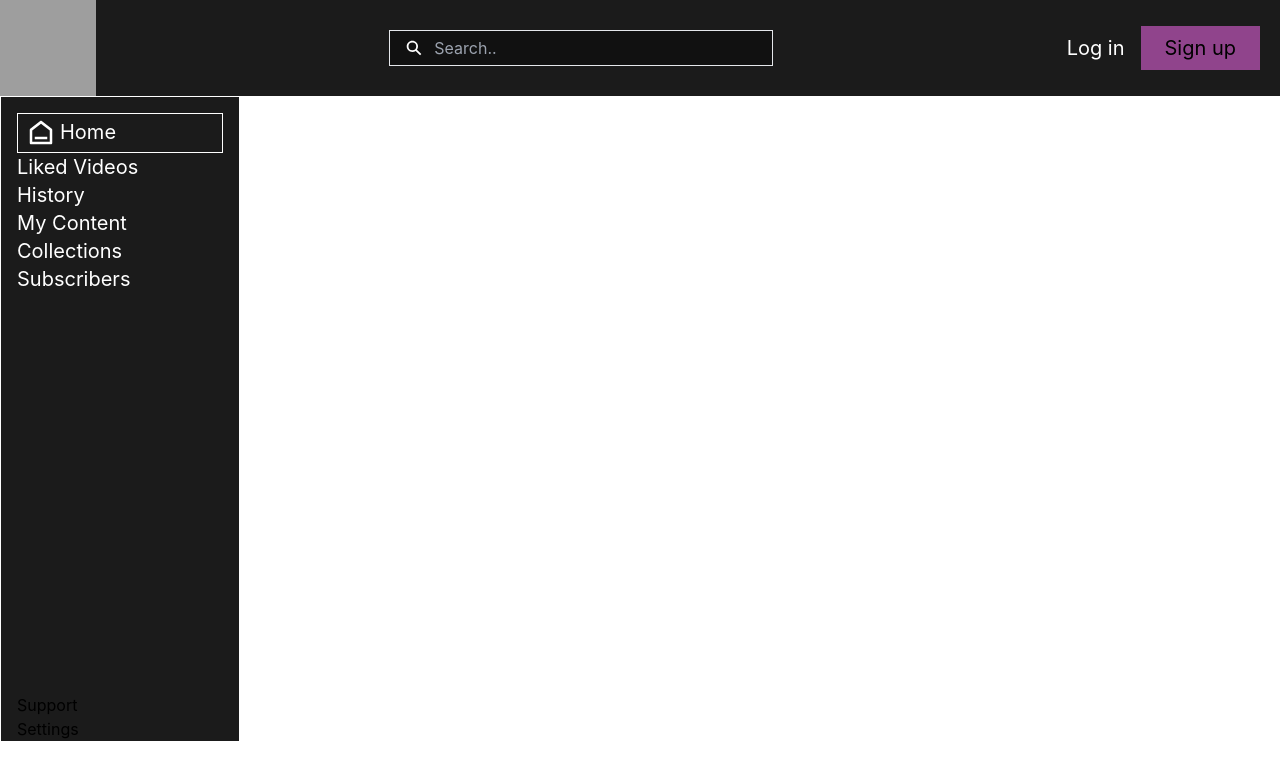
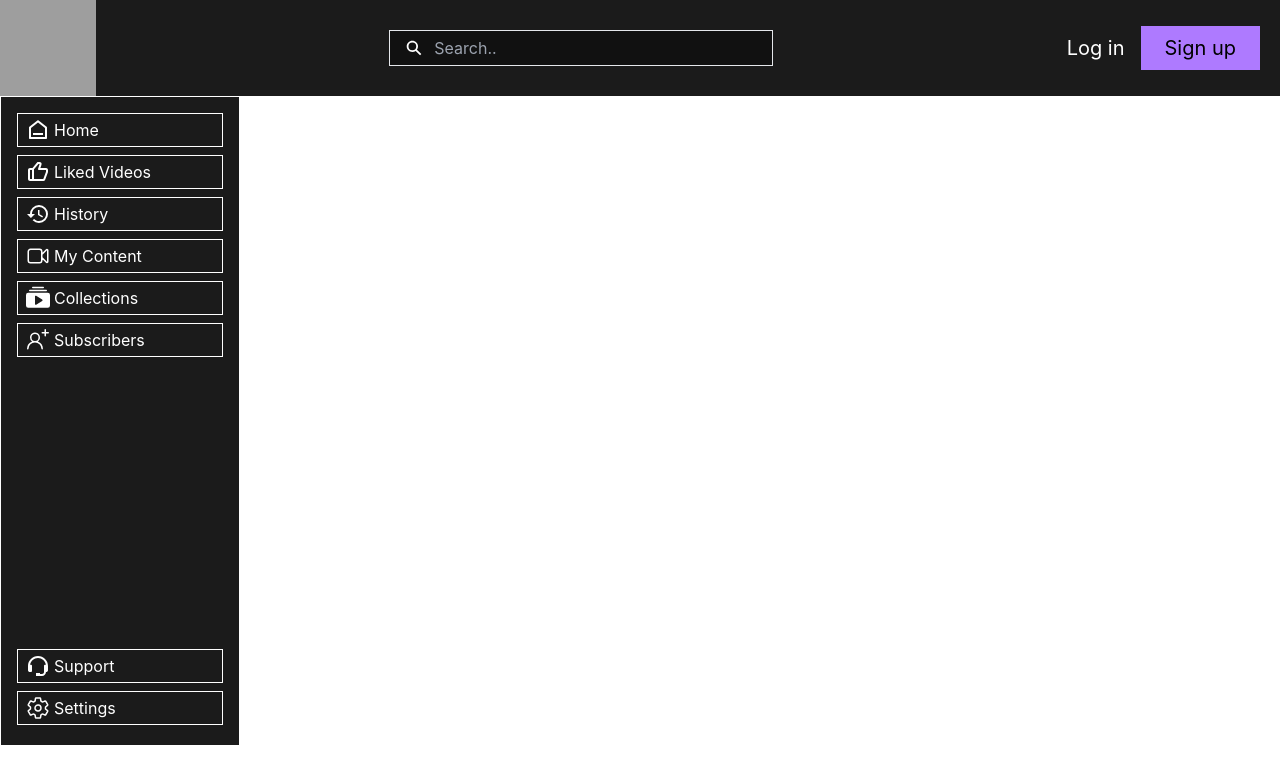
Before and after one commit to DheerajSaraswat/Backend, a React (Create React App) app in the folder playtubefrontend/: page / in a window 1280 px wide. Shown: the top 784 px of the page. Built offline with nearby package versions, Linux system fonts and the light colour scheme; grey boxes are pictures that could not be loaded.

Commit message:
Sidenav added

```diff
--- a/playtubefrontend/src/components/Header.jsx
+++ b/playtubefrontend/src/components/Header.jsx
@@ -19,7 +19,7 @@ function Header() {
         </div>
         <div className="flex gap-4 mr-5">
           <button className="text-white text-xl">Log in</button>
-          <button className="bg-[#90448c] text-black text-xl px-6 py-2 active:scale-90 duration-75">
+          <button className="bg-[#AE7AFF] text-black text-xl px-6 py-2 active:scale-90 duration-75">
             Sign up
           </button>
         </div>
--- a/playtubefrontend/src/components/Sidenav.jsx
+++ b/playtubefrontend/src/components/Sidenav.jsx
@@ -1,22 +1,43 @@
 import { RiHome6Line } from "react-icons/ri";
+import { BiLike } from "react-icons/bi";
+import { MdHistory } from "react-icons/md";
+import { HiOutlineVideoCamera } from "react-icons/hi2";
+import { BsFillCollectionPlayFill } from "react-icons/bs";
+import { GoPersonAdd } from "react-icons/go";
+import { BiSupport } from "react-icons/bi";
+import { IoSettingsOutline } from "react-icons/io5";
 
 function Sidenav() {
   return (
     <>
-      <div className="w-60 max-h-full bg-[#121212f5] flex flex-col gap-96 px-4 border border-white">
-        <div className="my-4 text-white text-xl">
-          <div className=" border border-white px-2 py-1 flex">
-            <RiHome6Line className="text-3xl mr-1"/> Home
+      <div className="w-60 max-h-full bg-[#121212f5] flex flex-col gap-64 px-4 border border-white">
+        <div className="my-4 text-white text-md">
+          <div className=" border border-white px-2 py-1 mb-2 flex hover:bg-[#AE7AFF] hover:text-black cursor-pointer">
+            <RiHome6Line className="text-2xl mr-1" /> Home
           </div>
-          <div> Liked Videos</div>
-          <div>History</div>
-          <div>My Content</div>
-          <div>Collections</div>
-          <div>Subscribers</div>
+          <div className=" border border-white px-2 py-1 mb-2 flex hover:bg-[#AE7AFF] hover:text-black cursor-pointer">
+            <BiLike className="text-2xl mr-1" /> Liked Videos
+          </div>
+          <div className=" border border-white px-2 py-1 mb-2 flex hover:bg-[#AE7AFF] hover:text-black cursor-pointer">
+            <MdHistory className="text-2xl mr-1" /> History
+          </div>
+          <div className=" border border-white px-2 py-1 mb-2 flex hover:bg-[#AE7AFF] hover:text-black cursor-pointer">
+            <HiOutlineVideoCamera className="text-2xl mr-1" /> My Content
+          </div>
+          <div className=" border border-white px-2 py-1 mb-2 flex hover:bg-[#AE7AFF] hover:text-black cursor-pointer">
+            <BsFillCollectionPlayFill className="text-2xl mr-1" /> Collections
+          </div>
+          <div className=" border border-white px-2 py-1 mb-2 flex hover:bg-[#AE7AFF] hover:text-black cursor-pointer">
+            <GoPersonAdd className="text-2xl mr-1" /> Subscribers
+          </div>
         </div>
-        <div>
-          <div>Support</div>
-          <div>Settings</div>
+        <div className="text-white my-3">
+          <div className=" border border-white px-2 py-1 mb-2 flex hover:bg-[#AE7AFF] hover:text-black cursor-pointer">
+            <BiSupport className="text-2xl mr-1" /> Support
+          </div>
+          <div className=" border border-white px-2 py-1 mb-2 flex hover:bg-[#AE7AFF] hover:text-black cursor-pointer">
+            <IoSettingsOutline className="text-2xl mr-1" /> Settings
+          </div>
         </div>
       </div>
     </>
```
